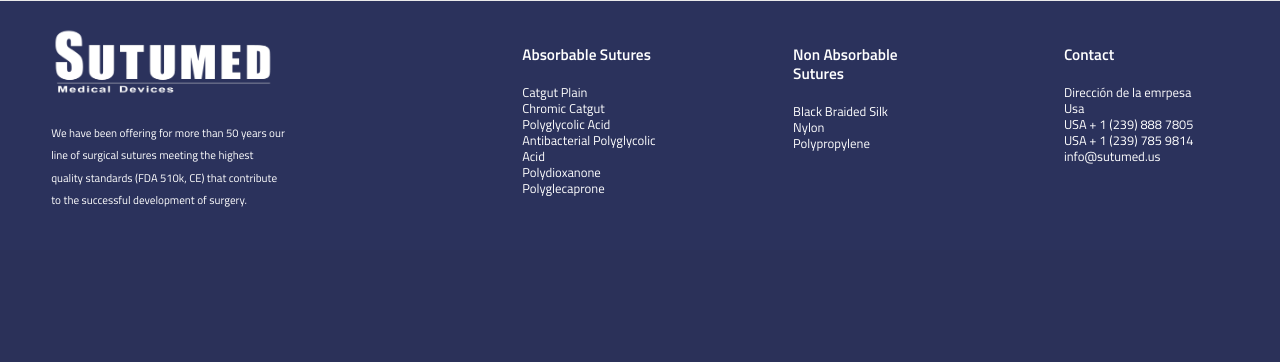
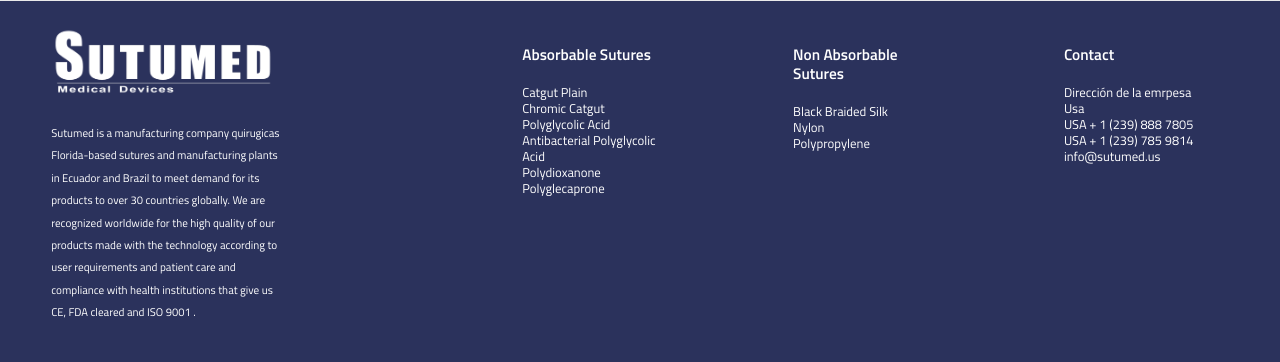
Before and after one commit to BRANDEMMA/sutumed, a PHP site: page /index.php in a window 1280 px wide. Shown: the part 1993-2355 px from the top of the page. Before the commit the page ends 2200 px from the top, so only its background shows below. Run offline with PHP 8.4, Linux system fonts and the light colour scheme; some libraries are stand-ins or nearby versions.

Commit message:
cambio texto pie pagina

```diff
--- a/pie-pagina.php
+++ b/pie-pagina.php
@@ -4,7 +4,7 @@
 <div class="contenedor-azul">
 	<div class="logo-texto">
 		<img src="img/logo-sutumed-blanco.png">
-		<p>We have been offering for more than 50 years our line of surgical sutures meeting the highest quality standards (FDA 510k, CE) that contribute to the successful development of surgery.</p>
+		<p>Sutumed is a manufacturing company quirugicas Florida-based sutures and manufacturing plants in Ecuador and Brazil to meet demand for its products to over 30 countries globally. We are recognized worldwide for the high quality of our products made with the technology according to user requirements and patient care and compliance with health institutions that give us CE, FDA cleared and ISO 9001 .</p>
 	</div>
 
 	<div class="textos espaciado">
```
Also changed, not shown: css/estilos.css (+13 -0 lines).
